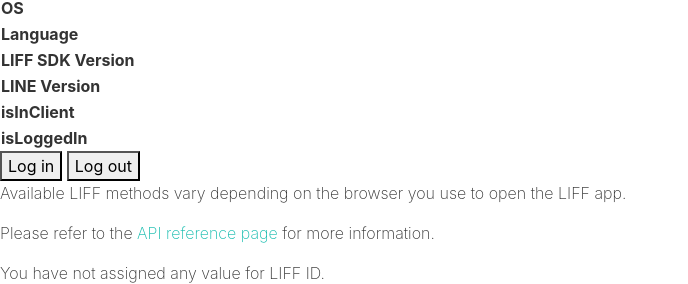
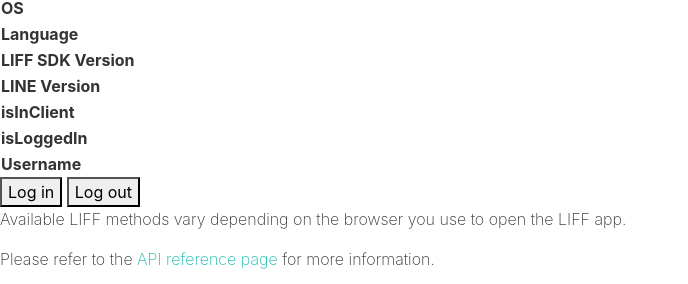
Before and after one commit to XieSandi/LIFF-Orderkeun, a website: page public/index.html in a window 1280 px wide. Shown: the part 529-813 px from the top of the page, without its empty margins (0-688 px from the left). Drawn offline with Linux system fonts and the light colour scheme; no server answers.

Commit message:
Update index.html

```diff
--- a/public/index.html
+++ b/public/index.html
@@ -98,6 +98,10 @@
                         <th>isLoggedIn</th>
                         <td id="isLoggedIn" class="textLeft"></td>
                     </tr>
+                    <tr>
+                        <th>Username</th>
+                        <td id="userName" class="textLeft"></td>
+                    </tr>
                 </table>
             </div>
             <!-- LOGIN LOGOUT BUTTONS -->
```
